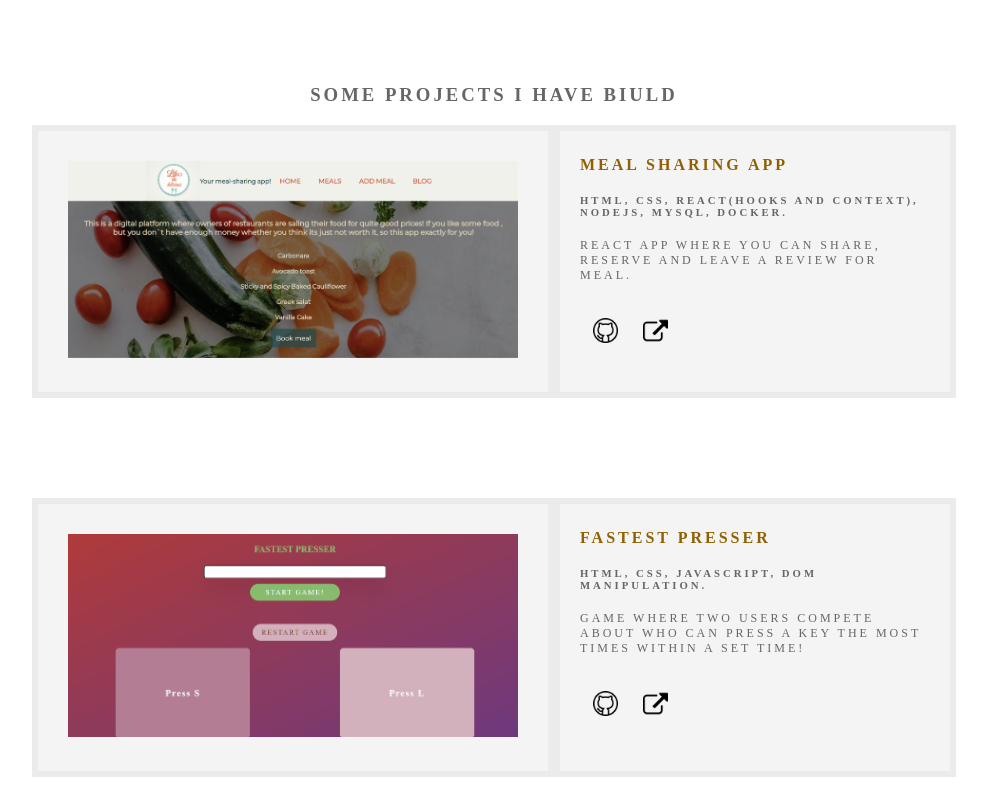
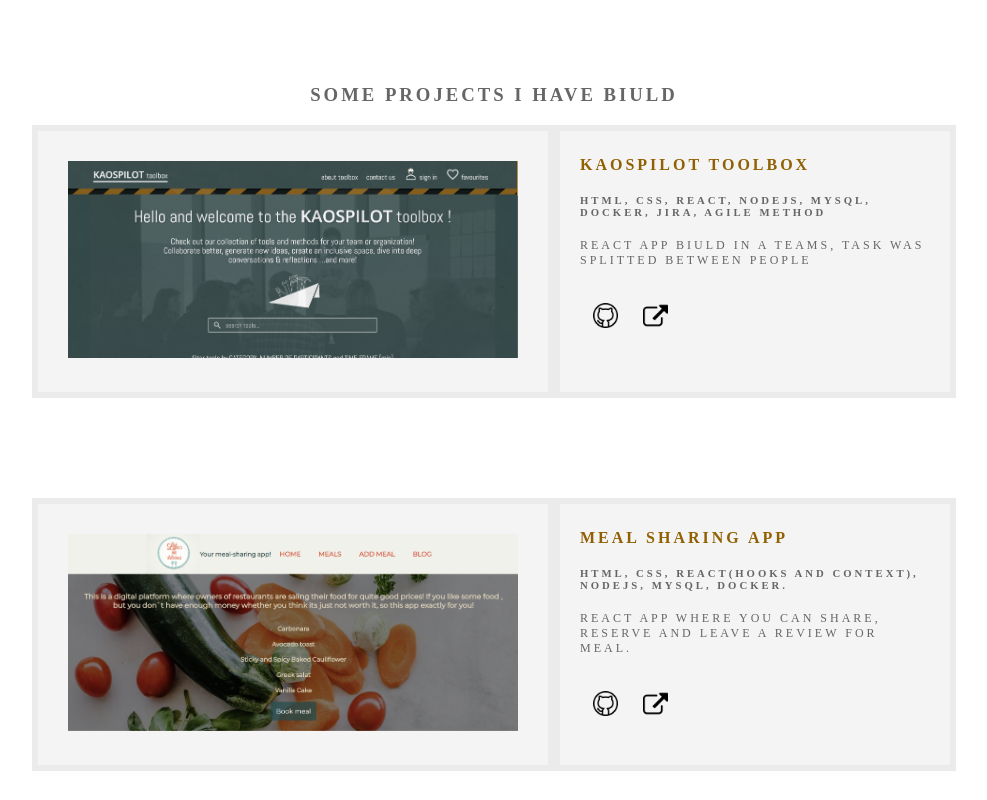
Before and after one commit to SvitlanaBurlaka/svitlana-burlaka-portfolio, a React (Create React App) app: page / in a window 1280 px wide. Shown: the part 1320-2120 px from the top of the page, without its empty margins (146-1133 px from the left). Built offline with nearby package versions, Linux system fonts and the light colour scheme; a web font is replaced by a local one.

Commit message:
Added new project

```diff
--- a/src/components/MyProjects/MyProjects.js
+++ b/src/components/MyProjects/MyProjects.js
@@ -6,9 +6,20 @@
 import userSearcher from "../MyProjects/user-searcher.png";
 import gifSearcher from "../MyProjects/gif-searcher.png";
 import todoApp from "../MyProjects/todo-app.png";
+import kaospilot from "../MyProjects/kaos-pilot.png";
 
 export const MyProjects = () => {
   const data = [
+    {
+      id: 6,
+      title: "Kaospilot toolbox",
+      img: kaospilot,
+      codeLink: "https://github.com/HackYourFuture-CPH/kp-toolbox-fp-class21",
+      demoLink: "https://staging-kp-toolbox-fp-class21.herokuapp.com/",
+      description:
+        "React app biuld in a teams, task was splitted between people",
+      tools: "HTML, CSS, React, NodeJS, MySQL, Docker, JIRA, Agile method",
+    },
     {
       id: 1,
       title: "Meal sharing app",
```
Also changed, not shown: src/components/MyProjects/kaos-pilot.png (added).
